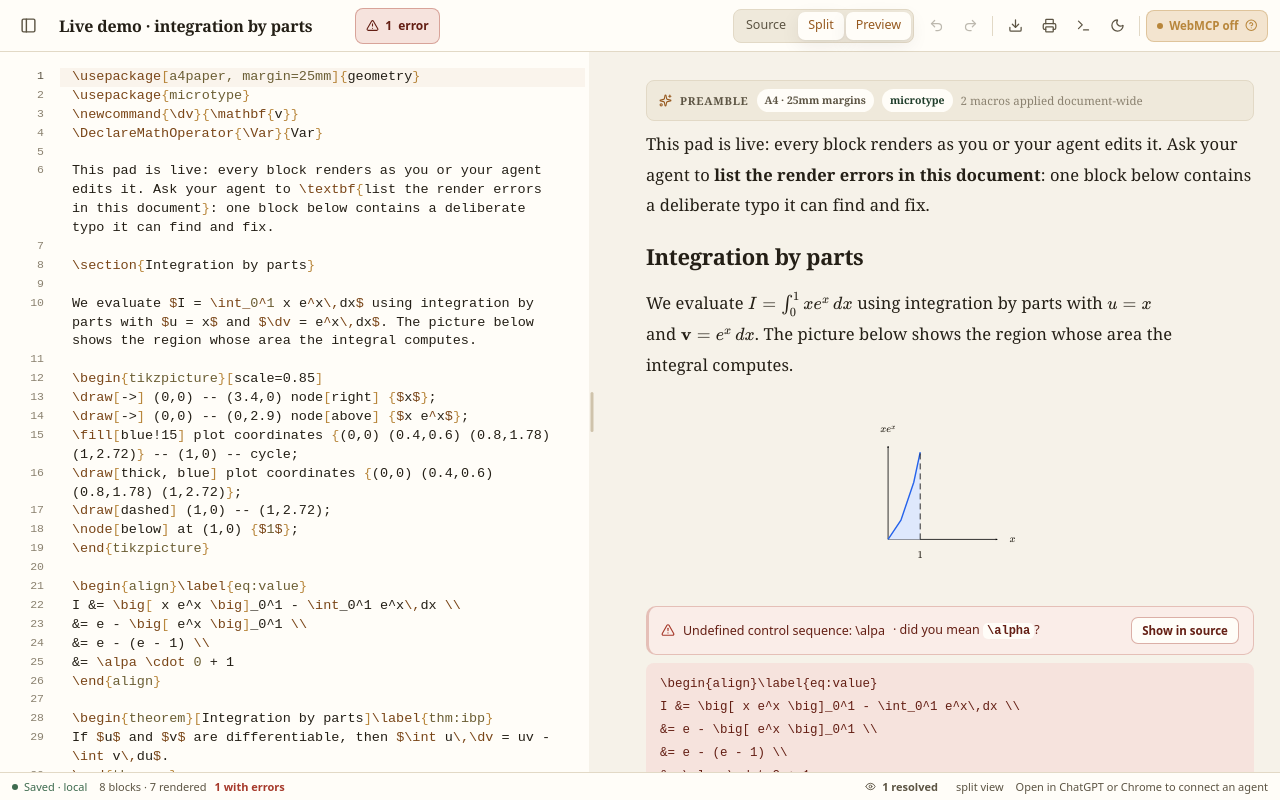
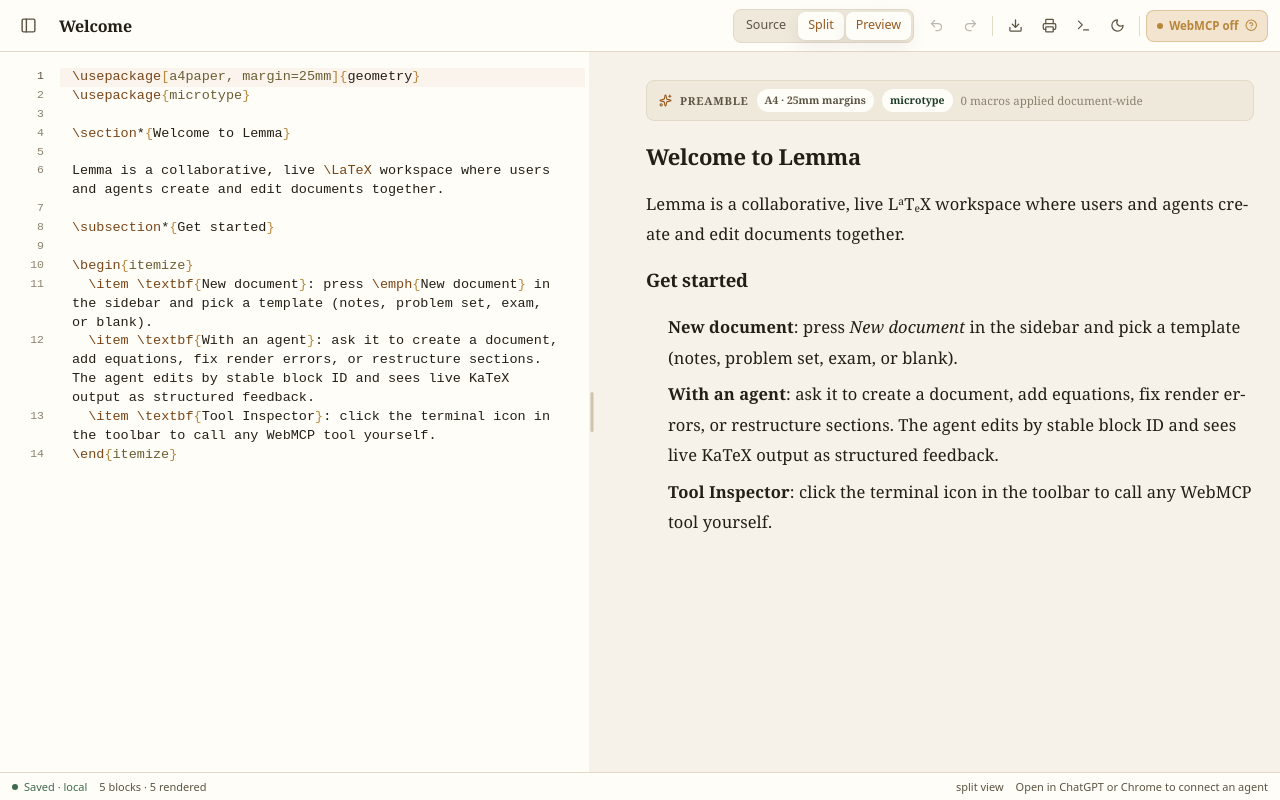
Before and after one commit to umar0x/lemma, a Next.js app: page / in a window 1280 px wide. Built offline with nearby package versions, Linux system fonts and the light colour scheme.

Commit message:
feat: replace seed doc with welcome page, add demo template

```diff
--- a/src/components/documents/TemplateDialog.tsx
+++ b/src/components/documents/TemplateDialog.tsx
@@ -1,8 +1,8 @@
 "use client";
 
-import { useState } from "react";
+import { useCallback, useState } from "react";
 import posthog from "posthog-js";
-import { BookOpen, FileText, GraduationCap, ListChecks, ScrollText } from "lucide-react";
+import { BookOpen, FileText, FlaskConical, GraduationCap, ListChecks, ScrollText } from "lucide-react";
 import { listTemplates, type TemplateId } from "@/core/templates";
 import { useWorkspace } from "@/state/workspace";
 import { cn } from "@/lib/text";
@@ -15,6 +15,7 @@
   problem_set: ListChecks,
   exam: GraduationCap,
   paper_section: ScrollText,
+  demo: FlaskConical,
 };
 
 export interface TemplateDialogProps {
@@ -22,11 +23,30 @@
   onClose: () => void;
 }
 
+const DEFAULT_TEMPLATE: TemplateId = "notes";
+
+function getDefaultTitle(id: TemplateId): string {
+  if (id === "blank") return "Untitled";
+  const def = listTemplates().find((t) => t.id === id);
+  return def?.name ?? "Untitled";
+}
+
 export function TemplateDialog({ open, onClose }: TemplateDialogProps) {
   const createDocument = useWorkspace((state) => state.createDocument);
-  const [title, setTitle] = useState("");
-  const [template, setTemplate] = useState<TemplateId>("notes");
+  const [title, setTitle] = useState(() => getDefaultTitle(DEFAULT_TEMPLATE));
+  const [template, setTemplate] = useState<TemplateId>(DEFAULT_TEMPLATE);
+  const [titleEdited, setTitleEdited] = useState(false);
   const [error, setError] = useState<string | null>(null);
+
+  const handleSelectTemplate = useCallback(
+    (id: TemplateId) => {
+      setTemplate(id);
+      if (!titleEdited) {
+        setTitle(getDefaultTitle(id));
+      }
+    },
+    [titleEdited],
+  );
 
   const handleCreate = () => {
     const trimmed = title.trim();
@@ -36,8 +56,9 @@
     }
     createDocument(template, trimmed);
     posthog.capture("document_created", { template });
-    setTitle("");
-    setTemplate("notes");
+    setTitle(getDefaultTitle(DEFAULT_TEMPLATE));
+    setTemplate(DEFAULT_TEMPLATE);
+    setTitleEdited(false);
     setError(null);
     onClose();
   };
@@ -59,6 +80,7 @@
           value={title}
           onChange={(event) => {
             setTitle(event.target.value);
+            setTitleEdited(true);
             setError(null);
           }}
           onKeyDown={(event) => {
@@ -81,7 +103,7 @@
             <button
               key={definition.id}
               type="button"
-              onClick={() => setTemplate(definition.id)}
+              onClick={() => handleSelectTemplate(definition.id)}
               aria-pressed={selected}
               className={cn(
                 "flex items-start gap-3 rounded-card border p-3 text-left transition-all duration-150",
--- a/src/components/shell/LemmaApp.tsx
+++ b/src/components/shell/LemmaApp.tsx
@@ -23,9 +23,7 @@
 function Splash() {
   return (
     <div className="flex h-dvh flex-col items-center justify-center gap-5 bg-paper">
-      <span className="bg-gradient-brand flex h-14 w-14 animate-pulse items-center justify-center rounded-[18px] shadow-raised">
-        <BrandMark size={30} />
-      </span>
+      <BrandMark size={56} />
       <div className="text-center">
         <div className="font-display text-[20px] font-semibold tracking-[-0.01em] text-ink">Lemma</div>
         <div className="mt-1 text-[12.5px] text-ink-faint">Preparing your workspace…</div>
--- a/src/core/templates/index.ts
+++ b/src/core/templates/index.ts
@@ -2,7 +2,7 @@
 import { deriveBlockType } from "@/core/blocks/parse";
 import type { Block, DocumentRecord, ParsedSegment } from "@/core/blocks/types";
 
-export type TemplateId = "blank" | "notes" | "problem_set" | "exam" | "paper_section";
+export type TemplateId = "blank" | "notes" | "problem_set" | "exam" | "paper_section" | "demo";
 
 export interface TemplateDefinition {
   id: TemplateId;
@@ -270,6 +270,51 @@
       },
     ],
   },
+  {
+    id: "demo",
+    name: "Demo · integration by parts",
+    description: "Worked example with a deliberate typo for an agent to find and fix.",
+    build: () => [
+      {
+        type: "preamble",
+        latex: [...STANDARD_PREAMBLE, "\\newcommand{\\dv}{\\mathbf{v}}", "\\DeclareMathOperator{\\Var}{Var}"].join("\n"),
+      },
+      {
+        type: "text",
+        latex: "This pad is live: every block renders as you or your agent edits it. Ask your agent to \\textbf{list the render errors in this document}: one block below contains a deliberate typo it can find and fix.",
+      },
+      { type: "text", latex: "\\section{Integration by parts}" },
+      {
+        type: "text",
+        latex: "We evaluate $I = \\int_0^1 x e^x\\,dx$ using integration by parts with $u = x$ and $\\dv = e^x\\,dx$. The picture below shows the region whose area the integral computes.",
+      },
+      {
+        type: "figure",
+        latex: [
+          "\\begin{tikzpicture}[scale=0.85]",
+          "\\draw[->] (0,0) -- (3.4,0) node[right] {$x$};",
+          "\\draw[->] (0,0) -- (0,2.9) node[above] {$x e^x$};",
+          "\\fill[blue!15] plot coordinates {(0,0) (0.4,0.6) (0.8,1.78) (1,2.72)} -- (1,0) -- cycle;",
+          "\\draw[thick, blue] plot coordinates {(0,0) (0.4,0.6) (0.8,1.78) (1,2.72)};",
+          "\\draw[dashed] (1,0) -- (1,2.72);",
+          "\\node[below] at (1,0) {$1$};",
+          "\\end{tikzpicture}",
+        ].join("\n"),
+      },
+      {
+        type: "align",
+        latex: "\\begin{align}\\label{eq:value}\nI &= \\big[ x e^x \\big]_0^1 - \\int_0^1 e^x\\,dx \\\\\n&= e - \\big[ e^x \\big]_0^1 \\\\\n&= e - (e - 1) \\\\\n&= \\alpa \\cdot 0 + 1\n\\end{align}",
+      },
+      {
+        type: "theorem",
+        latex: "\\begin{theorem}[Integration by parts]\\label{thm:ibp}\nIf $u$ and $v$ are differentiable, then $\\int u\\,\\dv = uv - \\int v\\,du$.\n\\end{theorem}",
+      },
+      {
+        type: "text",
+        latex: "Every step of \\eqref{eq:value} is an application of Theorem \\ref{thm:ibp}. Edit any line in the source pane to see the numbering and references update live.",
+      },
+    ],
+  },
 ];
 
 export function getTemplate(id: TemplateId): TemplateDefinition {
--- a/src/core/templates/seed.ts
+++ b/src/core/templates/seed.ts
@@ -5,96 +5,34 @@
 const SEED_SEGMENTS: ParsedSegment[] = [
   {
     type: "preamble",
-    latex: "\\usepackage[a4paper, margin=25mm]{geometry}\n\\usepackage{microtype}\n\\newcommand{\\dv}{\\mathbf{v}}\n\\DeclareMathOperator{\\Var}{Var}",
+    latex: "\\usepackage[a4paper, margin=25mm]{geometry}\n\\usepackage{microtype}",
   },
   {
     type: "text",
-    latex: "This pad is live: every block renders as you or your agent edits it. Ask your agent to \\textbf{list the render errors in this document}: one block below contains a deliberate typo it can find and fix.",
-  },
-  { type: "text", latex: "\\section{Integration by parts}" },
-  {
-    type: "text",
-    latex: "We evaluate $I = \\int_0^1 x e^x\\,dx$ using integration by parts with $u = x$ and $\\dv = e^x\\,dx$. The picture below shows the region whose area the integral computes.",
-  },
-  {
-    type: "figure",
-    latex: [
-      "\\begin{tikzpicture}[scale=0.85]",
-      "\\draw[->] (0,0) -- (3.4,0) node[right] {$x$};",
-      "\\draw[->] (0,0) -- (0,2.9) node[above] {$x e^x$};",
-      "\\fill[blue!15] plot coordinates {(0,0) (0.4,0.6) (0.8,1.78) (1,2.72)} -- (1,0) -- cycle;",
-      "\\draw[thick, blue] plot coordinates {(0,0) (0.4,0.6) (0.8,1.78) (1,2.72)};",
-      "\\draw[dashed] (1,0) -- (1,2.72);",
-      "\\node[below] at (1,0) {$1$};",
-      "\\end{tikzpicture}",
-    ].join("\n"),
-  },
-  {
-    type: "align",
-    latex: "\\begin{align}\\label{eq:value}\nI &= \\big[ x e^x \\big]_0^1 - \\int_0^1 e^x\\,dx \\\\\n&= e - \\big[ e^x \\big]_0^1 \\\\\n&= e - (e - 1) \\\\\n&= \\alpa \\cdot 0 + 1\n\\end{align}",
-  },
-  {
-    type: "theorem",
-    latex: "\\begin{theorem}[Integration by parts]\\label{thm:ibp}\nIf $u$ and $v$ are differentiable, then $\\int u\\,\\dv = uv - \\int v\\,du$.\n\\end{theorem}",
+    latex: "\\section*{Welcome to Lemma}",
   },
   {
     type: "text",
-    latex: "Every step of \\eqref{eq:value} is an application of Theorem \\ref{thm:ibp}. Edit any line in the source pane to see the numbering and references update live, or open the \\textbf{Tool Inspector} to call the same WebMCP tools your agent uses.",
+    latex: "Lemma is a collaborative, live \\LaTeX workspace where users and agents create and edit documents together.",
+  },
+  {
+    type: "text",
+    latex: "\\subsection*{Get started}",
+  },
+  {
+    type: "text",
+    latex: "\\begin{itemize}\n  \\item \\textbf{New document}: press \\emph{New document} in the sidebar and pick a template (notes, problem set, exam, or blank).\n  \\item \\textbf{With an agent}: ask it to create a document, add equations, fix render errors, or restructure sections. The agent edits by stable block ID and sees live KaTeX output as structured feedback.\n  \\item \\textbf{Tool Inspector}: click the terminal icon in the toolbar to call any WebMCP tool yourself.\n\\end{itemize}",
   },
 ];
 
 export function createSeedDocument(now = Date.now()): DocumentRecord {
   const blocks = segmentsToBlocks(SEED_SEGMENTS, now);
-  const errorBlock = blocks.find(
-    (block) => block.type === "align" && block.latex.includes("\\alpa"),
-  );
-  const theoremBlock = blocks.find((block) => block.type === "theorem");
-
-  const threads: DocumentRecord["threads"] = [
-    {
-      id: createId("cmt"),
-      blockId: errorBlock?.id ?? blocks[0].id,
-      quote: "\\alpa",
-      resolved: false,
-      comments: [
-        {
-          id: createId("cmt"),
-          author: "agent",
-          text: "Step 4 contains \\alpa, which KaTeX does not recognize. Ask me to fix the render errors in this document and I will correct it to \\alpha.",
-          createdAt: now,
-        },
-      ],
-    },
-  ];
-
-  if (theoremBlock) {
-    threads.push({
-      id: createId("cmt"),
-      blockId: theoremBlock.id,
-      resolved: true,
-      resolvedAt: now,
-      comments: [
-        {
-          id: createId("cmt"),
-          author: "user",
-          text: "Can you state this in words?",
-          createdAt: now,
-        },
-        {
-          id: createId("cmt"),
-          author: "agent",
-          text: "Integrating one factor while differentiating the other trades the original integral for a (hopefully) simpler one.",
-          createdAt: now,
-        },
-      ],
-    });
-  }
 
   return {
     id: createId("doc"),
-    title: "Live demo · integration by parts",
+    title: "Welcome",
     blocks,
-    threads,
+    threads: [],
     createdAt: now,
     updatedAt: now,
   };
--- a/src/core/webmcp/tools.ts
+++ b/src/core/webmcp/tools.ts
@@ -39,7 +39,7 @@
   "code",
   "preamble",
 ];
-const TEMPLATES: TemplateId[] = ["blank", "notes", "problem_set", "exam", "paper_section"];
+const TEMPLATES: TemplateId[] = ["blank", "notes", "problem_set", "exam", "paper_section", "demo"];
 const VIEW_MODES = ["source", "split", "preview"] as const;
 const LATEX_BLOCK_CAP = 400;
 const MAX_BLOCKS_PER_CALL = 50;
```
